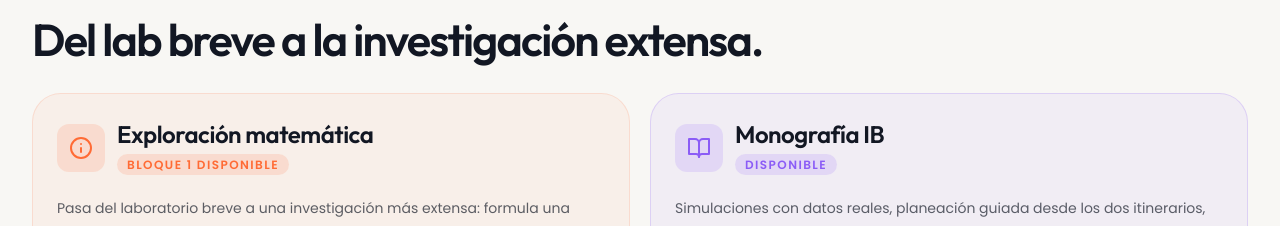
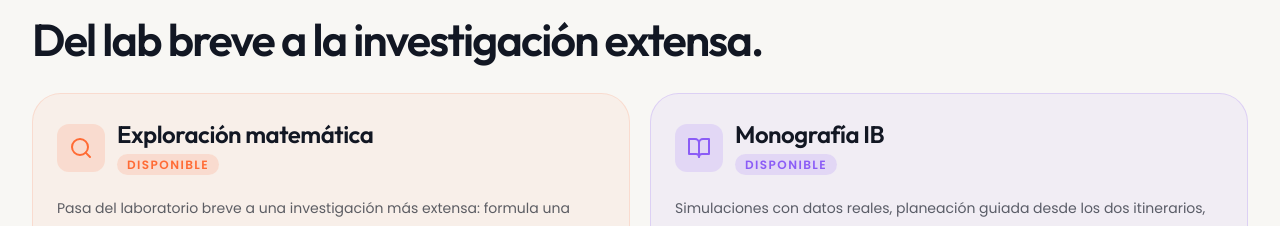
Before and after one commit to atorregroza/mathmodels-lab, a React (Vite) app: page / in a window 1280 px wide. Shown: the part 3162-3388 px from the top of the page. Built offline with nearby package versions, Linux system fonts and the light colour scheme.

Commit message:
fix: exploration card - lupa icon + 'Disponible' badge (no more 'Bloque 1') (#27)
Co-authored-by: Claude Opus 4.6 (1M context) <noreply@anthropic.com>

```diff
--- a/src/pages/DerivaHomePage.jsx
+++ b/src/pages/DerivaHomePage.jsx
@@ -298,12 +298,12 @@ export const DerivaHomePage = () => {
               <div className="flex items-center gap-3">
                 <span className="flex h-12 w-12 items-center justify-center rounded-xl bg-signal/15 text-signal">
                   <svg width="24" height="24" viewBox="0 0 24 24" fill="none" stroke="currentColor" strokeWidth="2" strokeLinecap="round" strokeLinejoin="round">
-                    <circle cx="12" cy="12" r="10"/><path d="M12 16v-4M12 8h.01"/>
+                    <circle cx="11" cy="11" r="8"/><path d="M21 21l-4.35-4.35"/>
                   </svg>
                 </span>
                 <div>
                   <h3 className="font-display text-2xl font-semibold tracking-[-0.02em]">Exploración matemática</h3>
-                  <span className="rounded-full bg-signal/15 px-2.5 py-0.5 text-xs font-semibold uppercase tracking-[0.12em] text-signal">Bloque 1 disponible</span>
+                  <span className="rounded-full bg-signal/15 px-2.5 py-0.5 text-xs font-semibold uppercase tracking-[0.12em] text-signal">Disponible</span>
                 </div>
               </div>
               <p className="mt-4 text-sm leading-7 text-ink/68">
```
